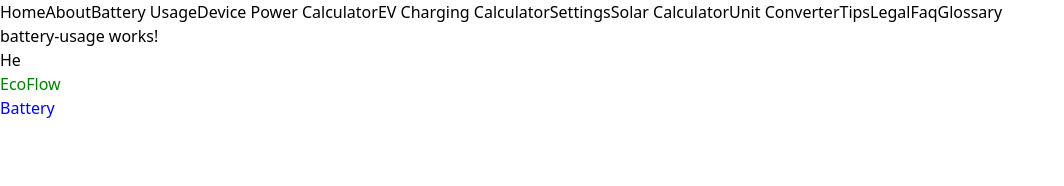
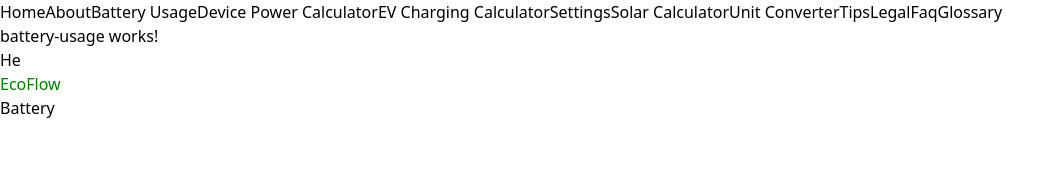
Before and after one commit to IT-Kamianets/voltlab.itkamianets.com, an Angular app: page /battery-usage in a window 1280 px wide. Shown: the top 186 px of the page, without its empty margins (0-1064 px from the left). Built offline with nearby package versions, Linux system fonts and the light colour scheme.

Commit message:
update battery-usage component styling

```diff
--- a/src/app/pages/battery-usage/battery-usage.component.html
+++ b/src/app/pages/battery-usage/battery-usage.component.html
@@ -1,4 +1,4 @@
 <p>battery-usage works!</p>
 He
 <p style="color: green;">EcoFlow</p>
-<p style="color: blue;">Battery</p>
+<p class="rur">Battery</p>
```
